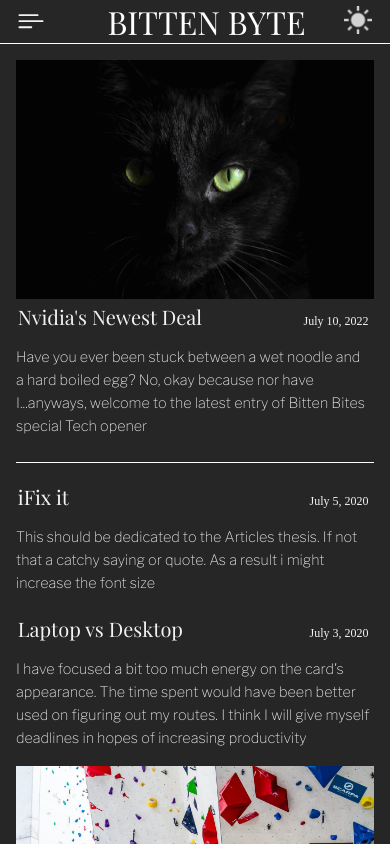
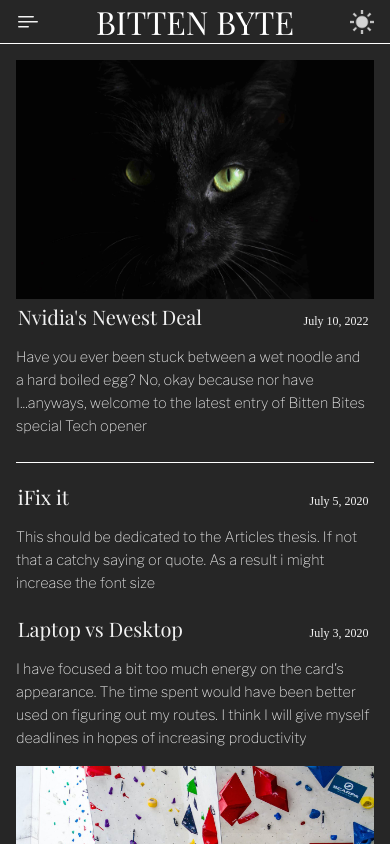
Before and after one commit to JoseValadez310/bittenbyte, a React (Create React App) app: page / in a window 390 px wide. Shown: the top 844 px of the page. Built offline with nearby package versions, Linux system fonts and the light colour scheme; a web font is replaced by a local one.

Commit message:
Nav Page - this is where the change display flex occured

```diff
--- a/src/styles/nav-component.css
+++ b/src/styles/nav-component.css
@@ -74,22 +74,30 @@
 @media only screen and (max-width: 500px) {
     .switch-container-mobile{
         display: block;
+        grid-column: 14/15;
+        height: 1.5rem;
+        width: 1.5rem;
     }
     .switch-container-mobile > img {
-        width: 1.75rem;
+        height: 1.5rem;
+        width: 1.5rem;
     }
     .nav-links{
         display: none;
     }
     .navBar{
-        display: grid;
-        grid-template-columns: repeat(12, 1fr);
+        /* display: grid;
+        grid-template-columns: repeat(13, 1fr); */
+        display: flex;
+        flex-direction: row;
+        align-items: center;
+        justify-content: space-between;
         background-color: #262626;
         border-bottom: solid 1px white;
         padding-inline: 1rem;
     }
     .logo{
-        grid-column: 4/12;
+        grid-column: 3/12;
     }
     .mobile-nav-links {
         display: contents;
@@ -128,7 +136,8 @@
     .openbtn {
         display: block;
         grid-column: 1/2;
-        width: 100%;
+        height: 1.5rem;
+        width: 1.5rem;
         cursor: pointer;
 
       }
```
